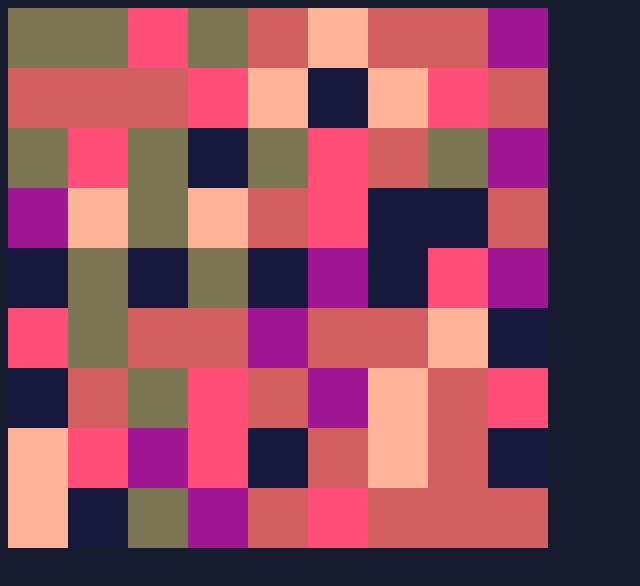
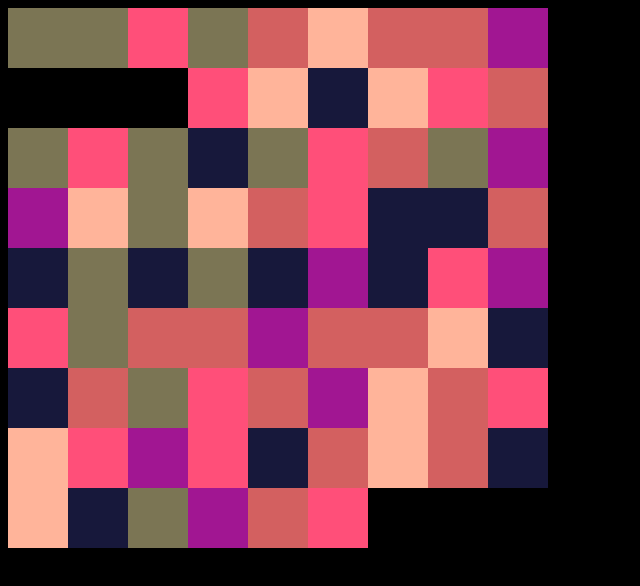
Before and after one commit to shepuk/Project2-Match3-Game, a plain HTML site: page index.html in a window 1280 px wide. Shown: the whole page, without its empty margins (0-640 px from the left). Drawn offline with Linux system fonts and the light colour scheme.

Commit message:
Added functionality to detect three tiles in a row and delete those tiles

```diff
--- a/assets/css/style.css
+++ b/assets/css/style.css
@@ -12,5 +12,5 @@
 }
 
 body {
-    background-color: #161c2d;
+    background-color: black;
 }
--- a/assets/js/main.js
+++ b/assets/js/main.js
@@ -4,6 +4,7 @@ document.addEventListener('DOMContentLoaded', () => {
     const playAreaHeight = 9;
     const playAreaWidth = 9;
     const tiles = []; //array to hold created tile/div elements
+    let score = 0;
 
     const tileColors = [ //colours generated at coolors.co
         '#7B7554',
@@ -94,7 +95,36 @@ document.addEventListener('DOMContentLoaded', () => {
 
     }
 
+    function checkThreeHorizontal() {
+        for (i = 0; i < playAreaHeight * playAreaWidth - 2; i++) { //this loop stops at the tile two left of bottom right
+            let threeHorizontal = [i, i+1, i+2];
+            let selectedColor = tiles[i].style.backgroundColor;
+            const blankTile = tiles[i].style.backgroundColor === '';
+            if (threeHorizontal.every(index => tiles[index].style.backgroundColor === selectedColor && !blankTile)) {
+                threeHorizontal.forEach(index => {
+                    tiles[index].style.backgroundColor = '';
+                })
+            }
+        }
+    }
 
+    function checkThreeVertical() {
+        for (i = 0; i < playAreaHeight * playAreaWidth - playAreaWidth - playAreaWidth; i++) { //this loop ends at the tile two north of bottom-right
+            let threeVertical = [i, i+playAreaWidth, i+playAreaWidth*2];
+            let selectedColor = tiles[i].style.backgroundColor;
+            const blankTile = tiles[i].style.backgroundColor === '';
+            if (threeVertical.every(index => tiles[index].style.backgroundColor === selectedColor && !blankTile)) {
+                threeVertical.forEach(index => {
+                    tiles[index].style.backgroundColor = '';
+                })
+            }
+        }
+    }
+
+    window.setInterval(function() {
+        checkThreeHorizontal(),
+        checkThreeVertical()
+    }, 100)
 
 })
 
```
